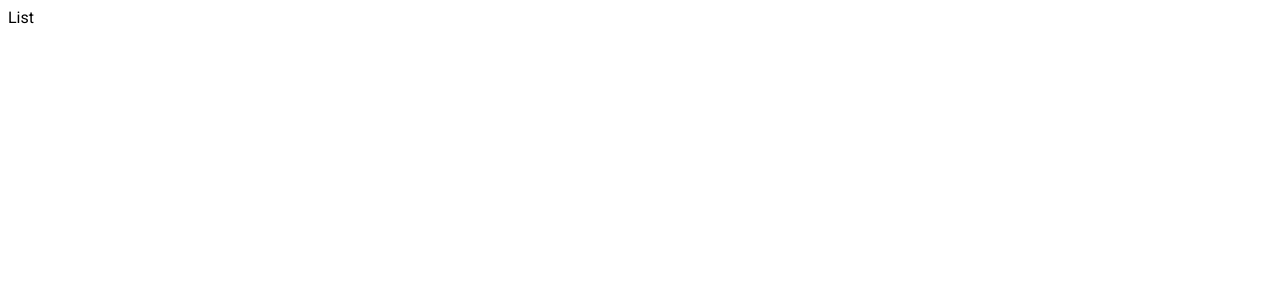
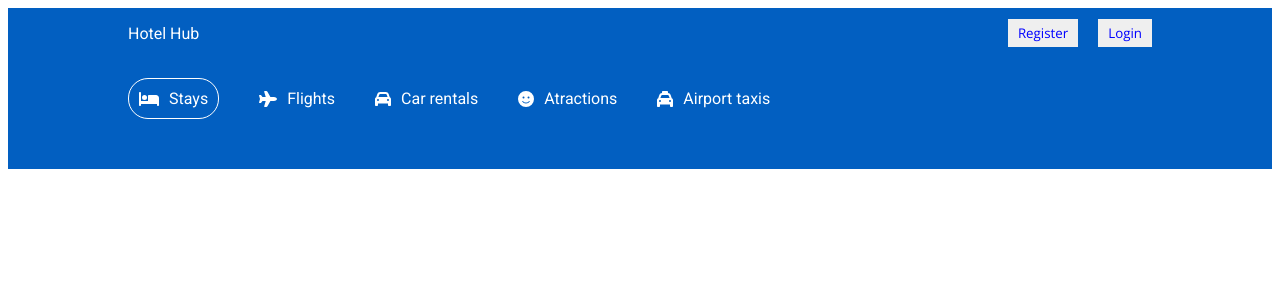
Before and after one commit to Kevin-Mackinlay/TravelBooker, a React (Create React App) app: page /hotels in a window 1280 px wide. Shown: the top 300 px of the page. Built offline with nearby package versions, Linux system fonts and the light colour scheme.

Commit message:
finished header

```diff
--- a/src/components/header/Header.jsx
+++ b/src/components/header/Header.jsx
@@ -7,7 +7,7 @@ import 'react-date-range/dist/styles.css'; // main css file
 import 'react-date-range/dist/theme/default.css'; // theme css file
 import { format } from 'date-fns';
 
-const Header = () => {
+const Header = ({type}) => {
   const [openDate, setOpenDate] = useState(false);
 
   const [date, setDate] = useState([
@@ -36,7 +36,7 @@ const Header = () => {
 
   return (
     <div className="header">
-      <div className="headerContainer">
+      <div className={type === "list" ? "headerContainer listMode" : "headerContainer"}>
         <div className="headerList">
           <div className="headerListItem active">
             <FontAwesomeIcon icon={faBed} />
@@ -59,7 +59,11 @@ const Header = () => {
             <span>Airport taxis</span>
           </div>
         </div>
-        <h1 className="headerTitle">Travel Smart, Save Big.</h1>
+        {
+
+          type !== 'list' &&
+
+          <><h1 className="headerTitle">Travel Smart, Save Big.</h1>
         <p className="headerDesc">Get more from your travels – sign up for a free Hotel Hub account and save 10% or more.</p>
         <button className="headerBtn">Sign in / Register</button>
 
@@ -119,7 +123,7 @@ const Header = () => {
           <div className="headerSearchItem">
             <button className="headerBtn">Search</button>
           </div>
-        </div>
+        </div></>}
       </div>
     </div>
   );
--- a/src/components/header/header.css
+++ b/src/components/header/header.css
@@ -11,6 +11,12 @@
   max-width: 1024px;
   margin: 20px 0px 100px 0px;
 }
+
+
+.headerContainer.listMode{
+  margin: 20px 0px 0px 0px;
+}
+
 
 .headerList {
   display: flex;
--- a/src/pages/hotel/Hotel.jsx
+++ b/src/pages/hotel/Hotel.jsx
@@ -2,7 +2,7 @@ import React from 'react'
 
 const Hotel = () => {
   return (
-    <div>Hotel</div>
+    <div></div>
   )
 }
 
--- a/src/pages/list/List.jsx
+++ b/src/pages/list/List.jsx
@@ -1,8 +1,10 @@
 import React from 'react'
+import Navbar from '../../components/navbar/Navbar'
+import Header from '../../components/header/Header'
 
 const List = () => {
   return (
-    <div>List</div>
+    <div><Navbar/><Header type="list" /></div>
   )
 }
 
```
